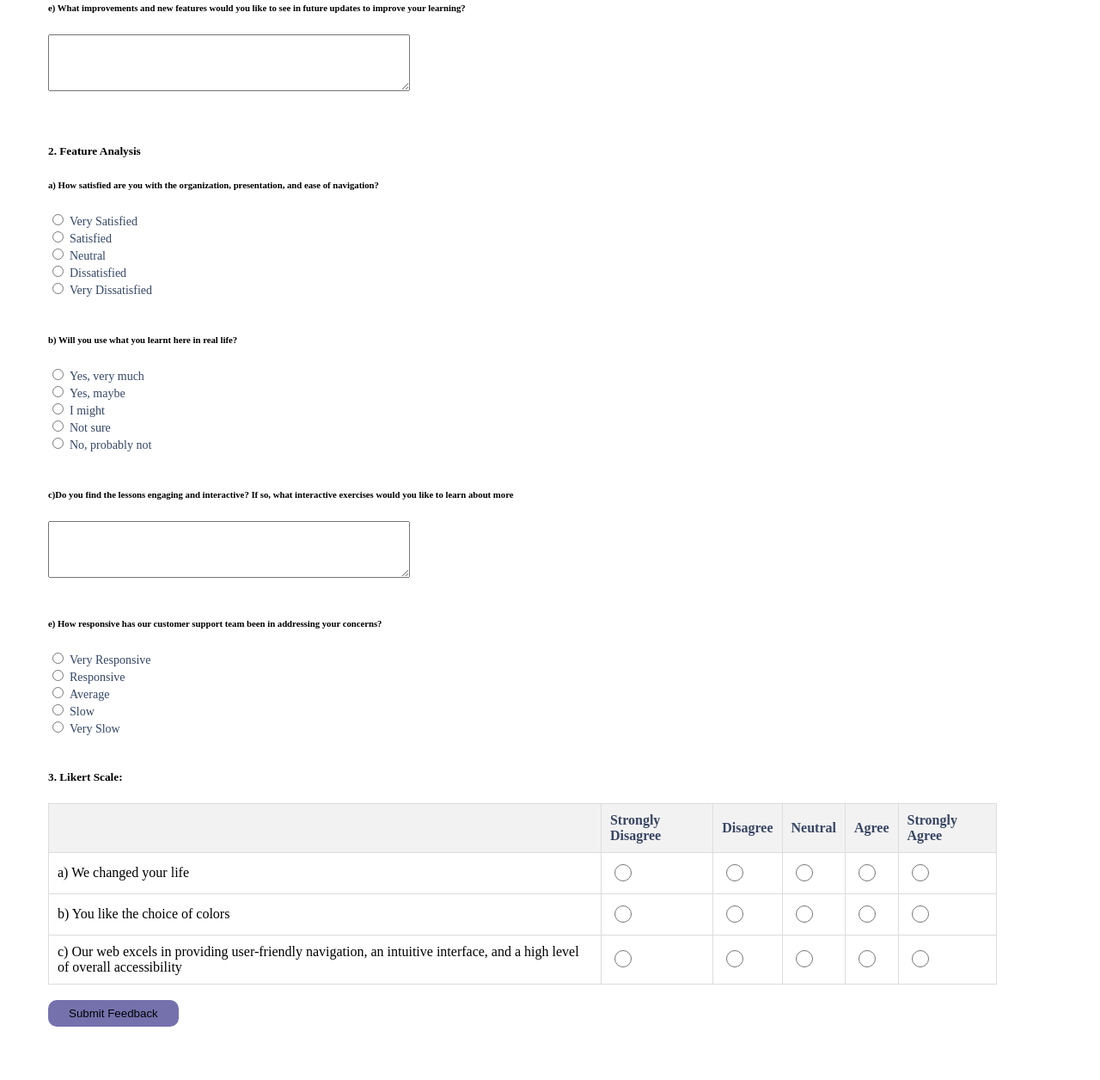
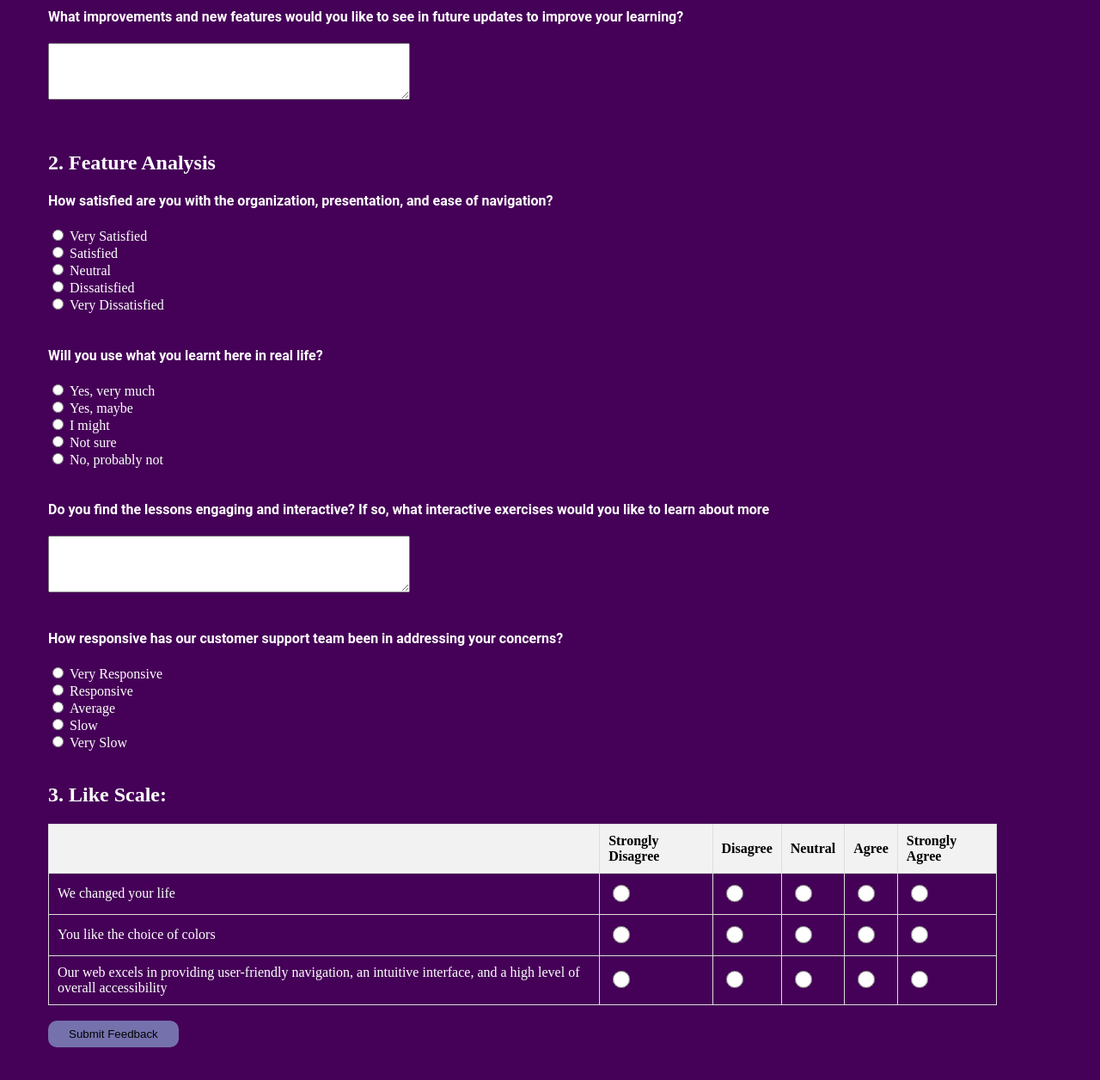
Before and after one commit to Sanchez134/NASA-SPACE-APP-CHALLENGE-DEEP-SPACE-EXPLORERS, a plain HTML site: page feedback.html in a window 1280 px wide. Shown: the part 900-2156 px from the top of the page at 86% size. Drawn offline with Linux system fonts and the light colour scheme; a script that the page names is missing.

Commit message:
initial commit

```diff
--- a/feedback.html
+++ b/feedback.html
@@ -5,7 +5,7 @@
     <meta name="viewport" content="width=device-width, initial-scale=1.0">
     <title>Document</title>
 </head>
-<body>
+<body style="background-color: rgb(69, 0, 87);"></bodystyle>
     <head>
         <meta name="viewport" content="width=device-width, initial-scale=1.0">
       <style>
@@ -115,7 +115,7 @@
 
         /* Styles for the title and content */
         h1 {
-          color: #7571AD; /* Adjust the color to match your brand color */
+          color: #FFFFFF; /* Adjust the color to match your brand color */
           font-family: "Alegreya Sans SC", sans-serif;
           text-align: left;
           font-weight: bold;
@@ -123,13 +123,13 @@
 
         }
         h4{
-          color: #7571AD;
+          color: #FFFFFF;
           font-family: 'Allerta', sans-serif;
 
         }
 
-        p {
-          color: #344767; /* Adjust the color to match your brand color */
+        h4{
+          color: #FFFFFF; /* Adjust the color to match your brand color */
           font-family: "Roboto", sans-serif;
 
         }
@@ -233,10 +233,10 @@
           </div>
 
         <div class="row mb-30">
-          <div class="col-12">
+          <div class="col-12", style="color: #FFFFFF;">
             <h1>Share your Feedback</h1>
-            <h4>Your Feedback Shapes Our Porject: Elevating Young Generations Skills Together!</h4>
-            <h6>This feedback page is your platform to tell your opinions, helping us enhance your experience through collaboration and continuous improvement.</h6>
+            <h3>Your Feedback Shapes Our Project: Elevating Young Generations Skills Together!</h3>
+            <h4>This feedback page is your platform to tell your opinions, helping us enhance your experience through collaboration and continuous improvement.</h4>
           </div>
         </div>
       </div>
@@ -248,10 +248,10 @@
 
               <form id="feedbackForm" action="/submit_feedback" method="POST">
 
-              <h5 class="card-title">1. User Experience</h5>
+              <h2 class="card-title", style="color: #FFFFFF;">1. User Experience</h2>
 
 
-              <h6>a) How would you rate your overall experience with us?</h6>
+              <h4>How would you rate your overall experience with us?</h4>
               <style>
                 .no-outline {
                   outline: none;
@@ -267,145 +267,145 @@
                 <br>
 
 
-              <h6>b) On a typical week, how many times would you say you use this web?</h6>
+              <h4>On a typical week, how many times would you say you use this web?</h4>
                 <div class=“frequency”>
                   <input type="radio" id="daily" name="frequency" value="Daily">
-                  <label for="daily" style="font-weight: normal; color: #344767; font-size: 14px;">Daily</label><br>
+                  <label for="daily" style="font-weight: normal; color: #FFFFFF; font-size: 16px;">Daily</label><br>
 
                   <input type="radio" id="several-times-week" name="frequency" value="Several times a week">
-                  <label for="several-times-week" style="font-weight: normal; color: #344767; font-size: 14px;">Several times a week</label><br>
+                  <label for="several-times-week" style="font-weight: normal; color: #FFFFFF; font-size: 16px;">Several times a week</label><br>
 
                   <input type="radio" id="once-a-week" name="frequency" value="Once a week">
-                  <label for="once-a-week" style="font-weight: normal; color: #344767; font-size: 14px;">Once a week</label><br>
+                  <label for="once-a-week" style="font-weight: normal; color: #FFFFFF; font-size: 16px;">Once a week</label><br>
 
                   <input type="radio" id="occasionally" name="frequency" value="Occasionally">
-                  <label for="occasionally" style="font-weight: normal; color: #344767; font-size: 14px;">Occasionally</label><br>
+                  <label for="occasionally" style="font-weight: normal; color: #FFFFFF; font-size: 16px;">Occasionally</label><br>
 
                   <input type="radio" id="rarely" name="frequency" value="Rarely">
-                  <label for="rarely" style="font-weight: normal; color: #344767; font-size: 14px;">Rarely</label><br>
+                  <label for="rarely" style="font-weight: normal; color: #FFFFFF; font-size: 16px;">Rarely</label><br>
                   </div>
                   <br>
 
-              <h6>c) How would you rate the clarity of our web?</h6>
+              <h4>How would you rate the clarity of our web?</h4>
                   <div class=“clarity”>
                     <input type="radio" id="very-clear" name="clarity" value="Very Clear">
-                    <label for="very-clear" style="font-weight: normal; color: #344767; font-size: 14px;">Very Clear</label><br>
+                    <label for="very-clear" style="font-weight: normal; color: #FFFFFF; font-size: 16px;">Very Clear</label><br>
 
 
                     <input type="radio" id="clear" name="clarity" value="Clear">
-                    <label for="clear" style="font-weight: normal; color: #344767; font-size: 14px;">Clear</label><br>
+                    <label for="clear" style="font-weight: normal; color: #FFFFFF; font-size: 16px;">Clear</label><br>
 
                     <input type="radio" id="instruction-neutral" name="clarity" value="Neutral">
-                    <label for="instruction-neutral" style="font-weight: normal; color: #344767; font-size: 14px;">Neutral</label><br>
+                    <label for="instruction-neutral" style="font-weight: normal; color: #FFFFFF; font-size: 16px;">Neutral</label><br>
 
                     <input type="radio" id="unclear" name="clarity" value="Unclear">
-                    <label for="unclear" style="font-weight: normal; color: #344767; font-size: 14px;">Unclear</label><br>
+                    <label for="unclear" style="font-weight: normal; color: #FFFFFF; font-size: 16px;">Unclear</label><br>
 
                     <input type="radio" id="very-unclear" name="clarity" value="Very Unclear">
-                    <label for="very-unclear" style="font-weight: normal; color: #344767; font-size: 14px;">Very Unclear</label><br>
+                    <label for="very-unclear" style="font-weight: normal; color: #FFFFFF; font-size: 16px;">Very Unclear</label><br>
                     </div>
                     <br>
 
               <div>
-              <h6>d) Have you experienced any technical issues or bugs while using our web? If so, please describe.</h6>
+              <h4>Have you experienced any technical issues or bugs while using our web? If so, please describe.</h4>
                   <textarea class="form-control" id="issues" name="issues" rows="4" cols="50"></textarea>
                   </div>
                   <br>
 
 
               <div>
-                  <h6>e) What improvements and new features would you like to see in future updates to improve your learning?</h6>
+                  <h4>What improvements and new features would you like to see in future updates to improve your learning?</h4>
                       <textarea class="form-control" id="updates" name="updates" rows="4" cols="50"></textarea>
                       </div>
 
               <br>
               <br>
 
-              <h5 class="card-title">2. Feature Analysis</h5>
-              <h6>a) How satisfied are you with the organization, presentation, and ease of navigation?</h6>
+              <h2 class="card-title", style="color: #FFFFFF;">2. Feature Analysis</h2>
+              <h4>How satisfied are you with the organization, presentation, and ease of navigation?</h4>
               <div class="dashboard">
                 <input type="radio" id="very-satisfied" name="dashboard" value="Very Satisfied">
-                <label for="very-satisfied" style="font-weight: normal; color: #344767; font-size: 14px;">Very Satisfied</label><br>
+                <label for="very-satisfied" style="font-weight: normal; color: #FFFFFF; font-size: 16px;">Very Satisfied</label><br>
 
                 <input type="radio" id="satisfied" name="dashboard" value="Satisfied">
-                <label for="satisfied" style="font-weight: normal; color: #344767; font-size: 14px;">Satisfied</label><br>
+                <label for="satisfied" style="font-weight: normal; color: #FFFFFF; font-size: 16px;">Satisfied</label><br>
 
                 <input type="radio" id="neutral" name="dashboard" value="Neutral">
-                <label for="neutral" style="font-weight: normal; color: #344767; font-size: 14px;">Neutral</label><br>
+                <label for="neutral" style="font-weight: normal; color: #FFFFFF; font-size: 16px;">Neutral</label><br>
 
                 <input type="radio" id="dissatisfied" name="dashboard" value="Dissatisfied">
-                <label for="dissatisfied" style="font-weight: normal; color: #344767; font-size: 14px;">Dissatisfied</label><br>
+                <label for="dissatisfied" style="font-weight: normal; color: #FFFFFF; font-size: 16px;">Dissatisfied</label><br>
 
                 <input type="radio" id="very-dissatisfied" name="dashboard" value="Very Dissatisfied">
-                <label for="very-dissatisfied" style="font-weight: normal; color: #344767; font-size: 14px;">Very Dissatisfied</label><br>
+                <label for="very-dissatisfied" style="font-weight: normal; color: #FFFFFF; font-size: 16px;">Very Dissatisfied</label><br>
               </div>
               <br>
 
 
-              <h6>b) Will you use what you learnt here in real life? </h6>
+              <h4>Will you use what you learnt here in real life? </h4>
       <div class="breakdown">
         <input type="radio" id="significant-improvement" name="breakdown" value="Yes, significant improvement">
-        <label for="significant-improvement" style="font-weight: normal; color: #344767; font-size: 14px;">Yes, very much</label><br>
+        <label for="significant-improvement" style="font-weight: normal; color: #FFFFFF; font-size: 16px;">Yes, very much</label><br>
 
         <input type="radio" id="moderate-improvement" name="breakdown" value="Yes, moderate improvement">
-        <label for="moderate-improvement" style="font-weight: normal; color: #344767; font-size: 14px;">Yes, maybe</label><br>
+        <label for="moderate-improvement" style="font-weight: normal; color: #FFFFFF; font-size: 16px;">Yes, maybe</label><br>
 
         <input type="radio" id="slight-improvement" name="breakdown" value="Yes, slight improvement">
-        <label for="slight-improvement" style="font-weight: normal; color: #344767; font-size: 14px;"> I might</label><br>
+        <label for="slight-improvement" style="font-weight: normal; color: #FFFFFF; font-size: 16px;"> I might</label><br>
 
         <input type="radio" id="no-improvement" name="breakdown" value="No, noticeable improvement">
-        <label for="no-improvement" style="font-weight: normal; color: #344767; font-size: 14px;">Not sure</label><br>
+        <label for="no-improvement" style="font-weight: normal; color: #FFFFFF; font-size: 16px;">Not sure</label><br>
 
         <input type="radio" id="not-sure" name="breakdown" value="Not sure">
-        <label for="not-sure" style="font-weight: normal; color: #344767; font-size: 14px;">No, probably not</label><br>
+        <label for="not-sure" style="font-weight: normal; color: #FFFFFF; font-size: 16px;">No, probably not</label><br>
       </div>
       <br>
 
 
       <div>
-          <h6>c)Do you find the lessons engaging and interactive? If so, what interactive exercises would you like to learn about more</h6>
+          <h4>Do you find the lessons engaging and interactive? If so, what interactive exercises would you like to learn about more</h4>
           <textarea class="form-control" id="lessons" name="lessons" rows="4" cols="50"></textarea>
           </div>
           <br>
 
 
 
-          <h6>e) How responsive has our customer support team been in addressing your concerns?</h6>
+          <h4>How responsive has our customer support team been in addressing your concerns?</h4>
           <div class="support">
             <input type="radio" id="very-responsive" name="support" value="Very Responsive">
-            <label for="very-responsive" style="font-weight: normal; color: #344767; font-size: 14px;">Very Responsive</label><br>
+            <label for="very-responsive" style="font-weight: normal; color: #FFFFFF; font-size: 16px;">Very Responsive</label><br>
 
             <input type="radio" id="responsive" name="support" value="Responsive">
-            <label for="responsive" style="font-weight: normal; color: #344767; font-size: 14px;">Responsive</label><br>
+            <label for="responsive" style="font-weight: normal; color: #FFFFFF; font-size: 16px;">Responsive</label><br>
 
             <input type="radio" id="average" name="support" value="Average">
-            <label for="average" style="font-weight: normal; color: #344767; font-size: 14px;">Average</label><br>
+            <label for="average" style="font-weight: normal; color: #FFFFFF; font-size: 16px;">Average</label><br>
 
             <input type="radio" id="slow" name="support" value="Slow">
-            <label for="slow" style="font-weight: normal; color: #344767; font-size: 14px;">Slow</label><br>
+            <label for="slow" style="font-weight: normal; color: #FFFFFF; font-size: 16px;">Slow</label><br>
 
             <input type="radio" id="very-slow" name="support" value="Very Slow">
-            <label for="very-slow" style="font-weight: normal; color: #344767; font-size: 14px;">Very Slow</label><br>
+            <label for="very-slow" style="font-weight: normal; color: #FFFFFF; font-size: 16px;">Very Slow</label><br>
           </div>
 
           <br>
 
 
-          <table class="likert-table">
-              <h5>3. Likert Scale:</h5>
+          <table class="likert-table", style="color: #FFFFFF;">
+              <h2 class="card-title", style="color: #FFFFFF;">3. Like Scale:</h2>
               <thead>
               <tr>
               <th></th>
-              <th style="color: #384664;">Strongly Disagree</th>
-              <th style="color: #384664;">Disagree</th>
-              <th style="color: #384664;">Neutral</th>
-              <th style="color: #384664;">Agree</th>
-              <th style="color: #384664;">Strongly Agree</th>
+              <th style="color: #000000;">Strongly Disagree</th>
+              <th style="color: #000000;">Disagree</th>
+              <th style="color: #000000;">Neutral</th>
+              <th style="color: #000000;">Agree</th>
+              <th style="color: #000000;">Strongly Agree</th>
               </tr>
               </thead>
               <tbody>
               <tr>
-              <td>a) We changed your life </td>
+              <td>We changed your life </td>
               <td text-align="center"><input type="radio" id="q1_option1" name="life-impact" value="Strongly Disagree" class="custom-radio" required></td>
               <td><input type="radio" id="q1_option2" name="life-impact" value="Disagree" class="custom-radio" required></td>
 
@@ -415,7 +415,7 @@
 
               <td><input type="radio" id="q1_option5" name="life-impact" value="Strongly Agree" class="custom-radio" required></td> </tr>
               <tr>
-              <td>b) You like the choice of colors </td>
+              <td>You like the choice of colors </td>
               <td><input type="radio" id="q2_option1" name="feature-assist" value="Strongly Disagree" class="custom-radio" required></td>
               <td><input type="radio" id="q2_option2" name="feature-assist" value="Disagree" class="custom-radio" required></td>
               <td><input type="radio" id="q2_option3" name="feature-assist" value="Neutral" class="custom-radio" required></td>
@@ -424,7 +424,7 @@
               </tr>
 
               <tr>
-              <td>c) Our web excels in providing user-friendly navigation, an intuitive interface, and a high level of overall accessibility </td>
+              <td>Our web excels in providing user-friendly navigation, an intuitive interface, and a high level of overall accessibility </td>
               <td><input type="radio" id="q3_option1" name="interface-design" value="Strongly Disagree" class="custom-radio" required></td>
               <td><input type="radio" id="q3_option2" name="interface-design" value="Disagree" class="custom-radio" required></td>
               <td><input type="radio" id="q3_option3" name="interface-design" value="Neutral" class="custom-radio" required></td>
```
Also changed, not shown: nsa.html (+1 -1 lines).
